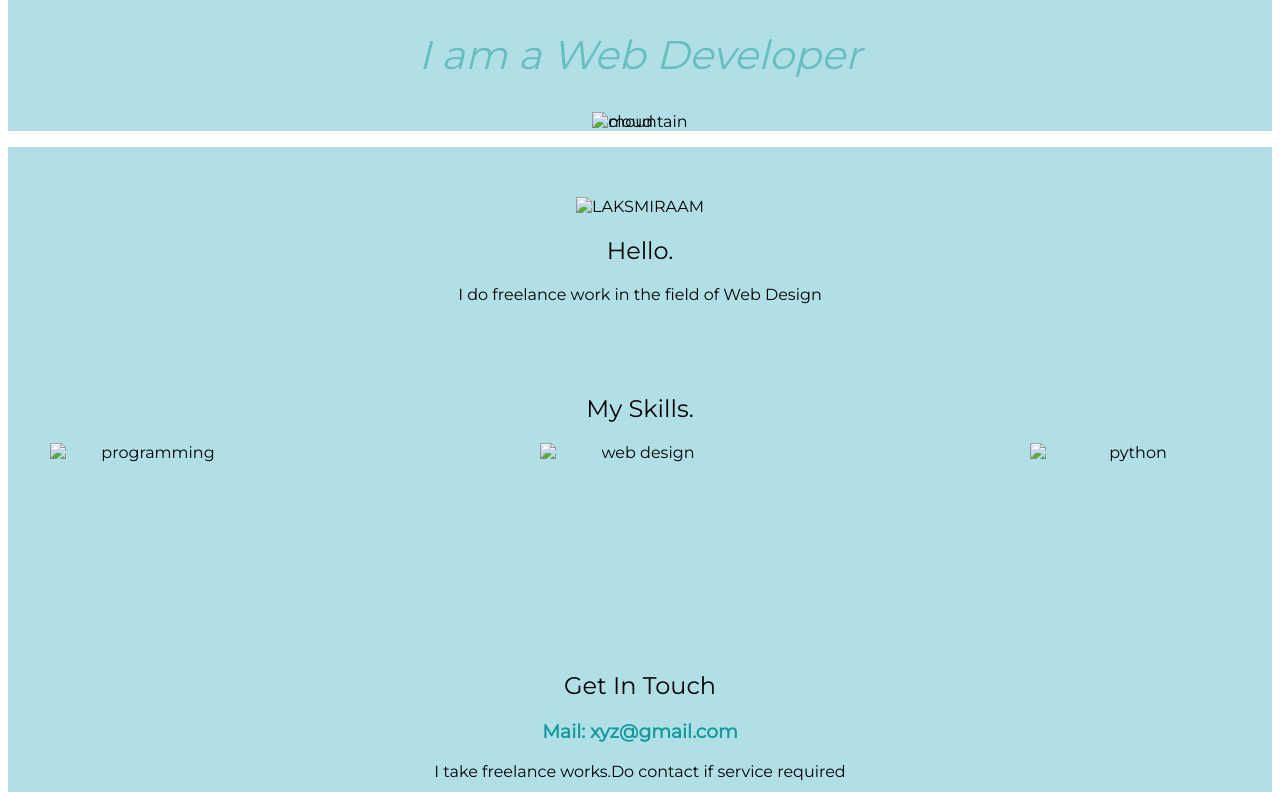
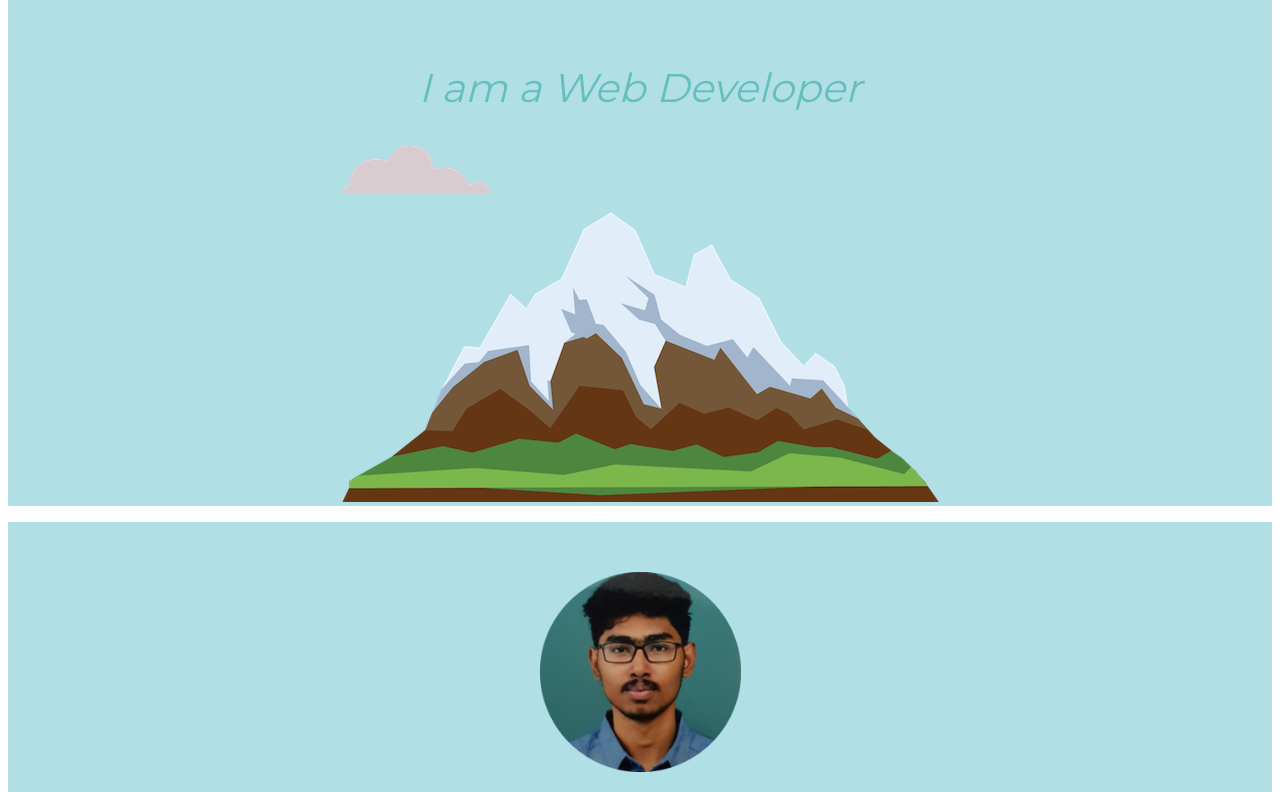
Before and after one commit to Laksmiraam/al, a plain HTML site: page index.html in a window 1280 px wide. Shown: the part 528-1320 px from the top of the page. Drawn offline with Linux system fonts and the light colour scheme; files that its build step writes are made by us from their sources.

Commit message:
Update index.html

```diff
--- a/index.html
+++ b/index.html
@@ -5,7 +5,7 @@
   <meta charset="utf-8">
   <title>LAKSMIRAAM</title>
   <link rel="icon" href="favicon (1).ico">
-  <link rel="stylesheet" href="css/styles.css">
+  <link rel="stylesheet" href="styles.css">
   <link rel="preconnect" href="https://fonts.googleapis.com">
   <link rel="preconnect" href="https://fonts.gstatic.com" crossorigin>
   <link href="https://fonts.googleapis.com/css2?family=Montserrat&family=Sacramento&display=swap" rel="stylesheet">
@@ -14,18 +14,18 @@
 <body>
   <div class="one">
     <center>
-      <img class="cloud1" src="images/cloud.png" alt="cloud">
+      <img class="cloud1" src="cloud.png" alt="cloud">
       <h1>Hi!</h1>
       <h1>My name is Laksmiraam</h1>
       <h2 class="p1"><em>I am a Web Developer</em></h2>
-      <img class="cloud2" src="images/cloud.png" alt="cloud">
-      <img class="mountain" src="images/mountain.png" alt="mountain">
+      <img class="cloud2" src="cloud.png" alt="cloud">
+      <img class="mountain" src="mountain.png" alt="mountain">
     </center>
   </div>
   <hr>
   <div class="top">
     <div class="profile">
-      <img class="me" src="images/19I301.png" alt="LAKSMIRAAM">
+      <img class="me" src="19I301.png" alt="LAKSMIRAAM">
       <h2>Hello.</h2>
       <p>I do freelance work in the field of Web Design</p>
       <br>
@@ -35,9 +35,9 @@
     <div class="skills">
       <h2>My Skills.</h2>
       <div class="skill-row">
-        <img class="skill" src="images/programming.png" alt="programming">
-        <img class="skill1" src="images/computer.png" alt="web design">
-        <img class="skill2" src="images/python.png" alt="python">
+        <img class="skill" src="programming.png" alt="programming">
+        <img class="skill1" src="computer.png" alt="web design">
+        <img class="skill2" src="python.png" alt="python">
       </div>
     <hr >
     <div class="contact-me">
```
